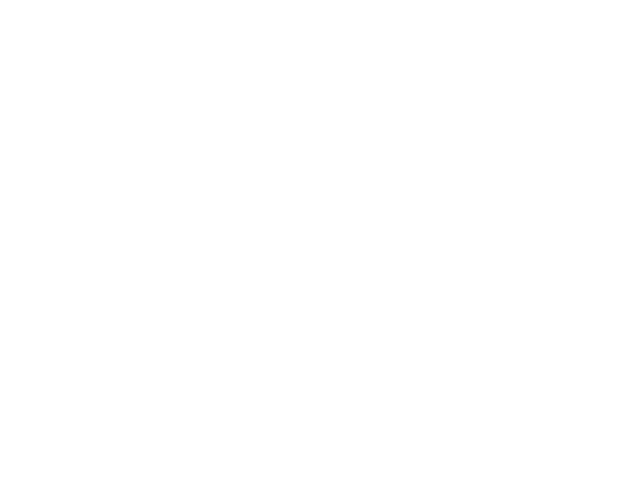
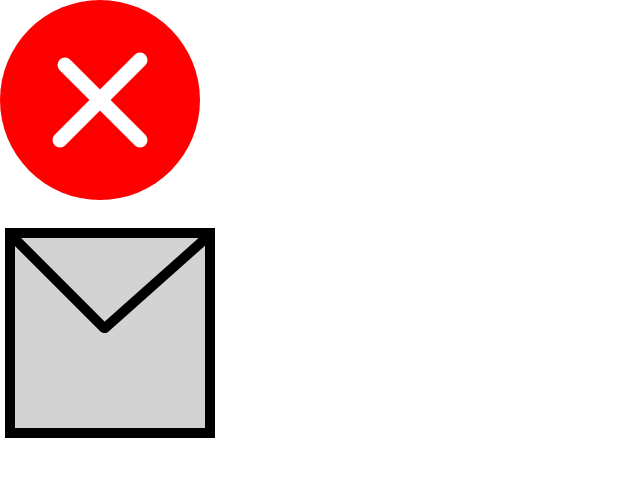
Before and after one commit to preetivadali/Assignment-svg, a plain HTML site: page index.html in a window 1280 px wide. Shown: the whole page, without its empty margins (0-640 px from the left). Drawn offline with Linux system fonts and the light colour scheme.

Commit message:
created two svg images, first image created in html document and second image is linked to html document.

```diff
--- a/index.html
+++ b/index.html
@@ -9,6 +9,22 @@
     <title>Assignment-svg</title>
 </head>
 <body>
+    <svg width="200" height="200" viewBox="0 0 200 200" xmlns="http://www.w3.org/2000/svg"
+    >
+        <circle cx="100" cy="100"  r="100" fill="red"></circle>
+        <line x1="65" y1="65" x2="140" y2="140" stroke="white" stroke-width="15" stroke-linecap="round"/>
+        <line x1="140" y1="60" x2="60" y2="140" stroke="white" stroke-width="15" stroke-linecap="round"/>
+     </svg>
 
-</body>
+        <br><br>
+
+        <img src="images/image.svg" alt="SVG Image">
+
+
+
+
+
+
+
+    </body>
 </html>
```
Also changed, not shown: images/image.svg (added).
